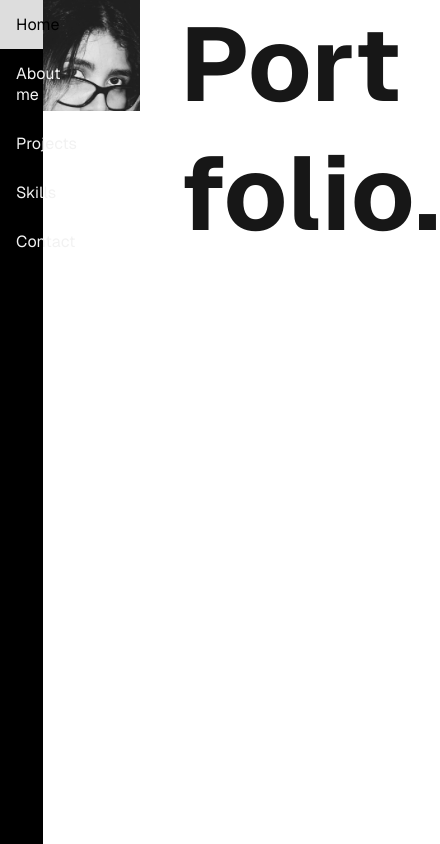
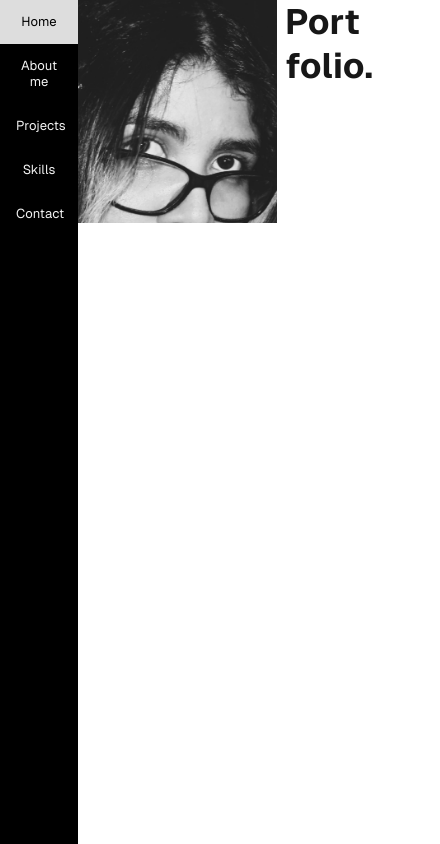
Before and after one commit to angelargd8/portfolio, a Next.js app: page / in a window 390 px wide. Shown: the whole page, 440 px wide, since content can reach past the window. Built offline with nearby package versions, Linux system fonts and the light colour scheme.

Commit message:
feat(add): responsive

```diff
--- a/src/app/page.module.css
+++ b/src/app/page.module.css
@@ -111,3 +111,14 @@ a.secondary {
     --button-secondary-hover: #1a1a1a;
   }
 }
+
+
+/*mobile*/
+@media (max-width: 700px) {
+  .title{
+    font-size: 2.2em;
+    font-weight: 700;
+    margin-top: 0%;
+    margin-left: 5%;
+  }
+}
--- a/styles/navigationbar.module.css
+++ b/styles/navigationbar.module.css
@@ -27,3 +27,14 @@
   background-color: #ddd;
   color: black;
 }
+
+/*mobile*/
+@media (max-width: 700px) {
+  .navbar{
+    width: 20%;
+    z-index: 3;
+  }
+.navbar a {
+  font-size: small;
+}
+}
```
